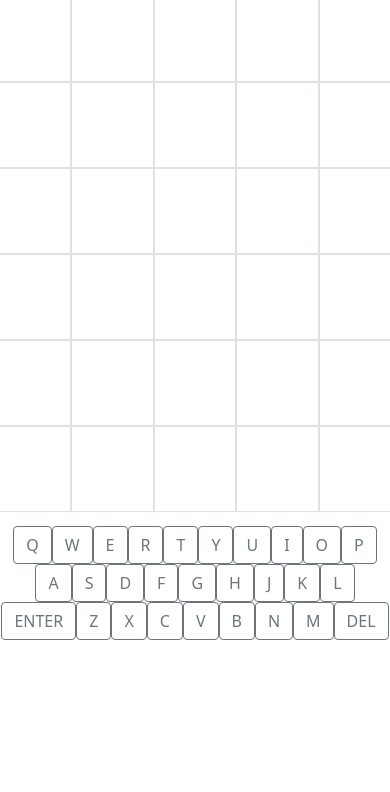
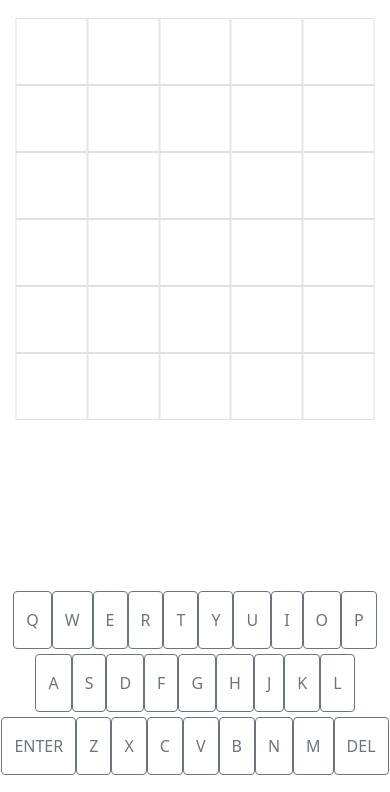
Before and after one commit to gauravmallya/Wordle, a plain HTML site: page index.html in a window 390 px wide. Shown: the part 52-844 px from the top of the page. Drawn offline with nearby package versions, Linux system fonts and the light colour scheme.

Commit message:
Added mobile integration

```diff
--- a/index.html
+++ b/index.html
@@ -3,12 +3,13 @@
     <title>WordleJS</title>
     <link href="https://cdn.jsdelivr.net/npm/bootstrap@5.0.2/dist/css/bootstrap.min.css" rel="stylesheet" integrity="sha384-EVSTQN3/azprG1Anm3QDgpJLIm9Nao0Yz1ztcQTwFspd3yD65VohhpuuCOmLASjC" crossorigin="anonymous">
     <link rel="stylesheet" href="styles.css">
-    </head>
+    <meta name="viewport" content="width=device-width, initial-scale=1">
+</head>
 <body>
     <div class="title center">
         <h1>WordleJS</h1>
     </div>
-    <div class="container">
+    <div class="container grid">
         <div class="row" id="first"></div>
         <div class="row" id="second"></div>
         <div class="row" id="third"></div>
@@ -17,7 +18,7 @@
         <div class="row" id="sixth"></div>
     </div>
 
-    <div class = "container">
+    <div class = "container keyboard">
         <div class = "center" id = "buttons-top"></div>
         <div class = "center" id = "buttons-middle"></div>
         <div class = "center" id = "buttons-bottom"></div>
--- a/styles.css
+++ b/styles.css
@@ -1,8 +1,18 @@
 .center {
+    padding-top: 5px;
+    display: flex;
     text-align: center;
+    justify-content: center;
 }
-button {
-    font-size: 5px;
+.btn {
+    font-size: 1em;
+    padding: 1rem 0.75rem;;
+}
+
+.btn-outline-secondary:hover {
+    background-color: #fff;
+    color: #6c757d;
+
 }
 
 .col {
@@ -10,12 +20,12 @@ button {
     box-sizing: border-box;
     display: inline-block;
     width: 25px;
-    height: 86px;
+    height: 67px;
     padding: 0;
   }
 
 .col {
-    font-size: 56px;
+    font-size: 44px;
     text-align: center;
 }
 
@@ -23,6 +33,20 @@ button {
     padding: 7px 0px;
 }
 
+.grid {
+    max-width: 335px;
+    position:fixed;
+    left: 50%;
+    transform: translateX(-50%);
+    padding-top: 6%
+}
+
+.keyboard {
+    bottom: 10px;
+    position:fixed;
+    left: 50%;
+    transform: translateX(-50%);
+}
 #green {
     background-color: green;
     color: white;
@@ -38,8 +62,14 @@ button {
     color: white;
 }
 
-@media (min-width: 992px){
-    .container, .container-lg, .container-md, .container-sm {
-        max-width: 440px;
+@media print, screen and (max-height: 720px) {
+    .grid {
+        padding-top: 0;
+    }
+  }
+
+  @media print, screen and (max-width: 380px) {
+  .btn {
+    padding: 1rem 0.65rem;
     }
 }
```
